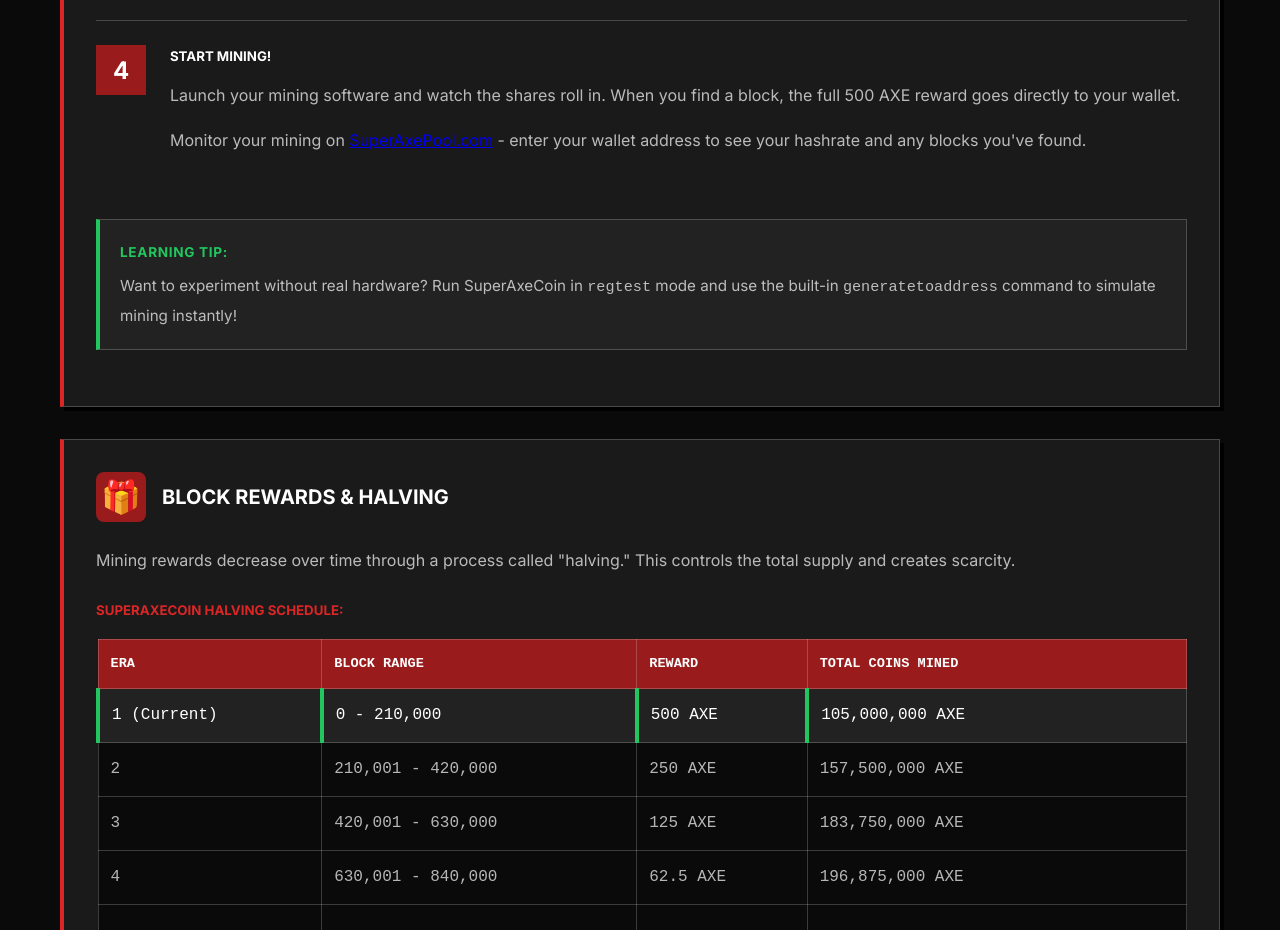
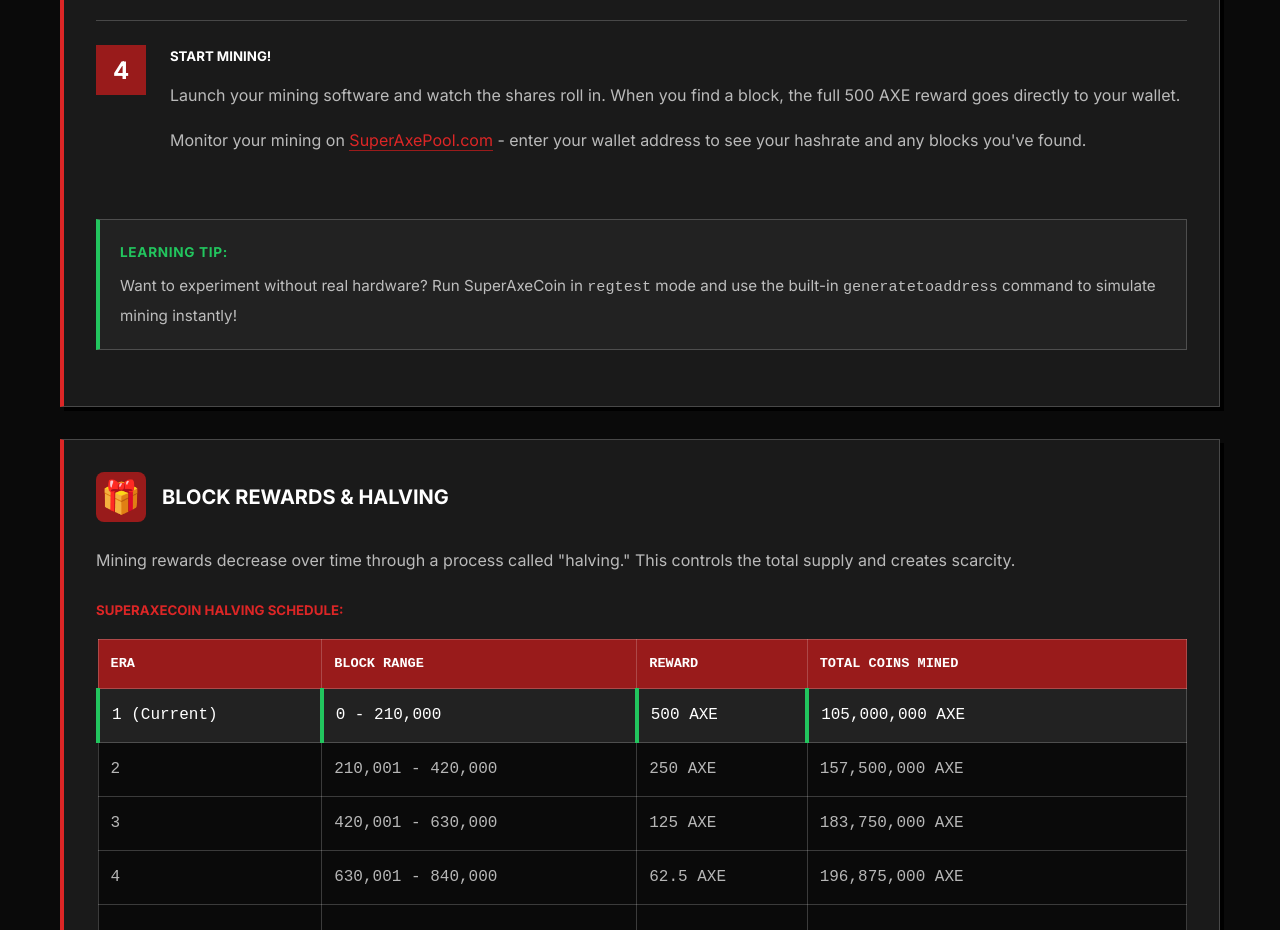
Before and after one commit to superness/superaxecoin-site, a plain HTML site: page index.html in a window 1280 px wide. Shown: the part 10720-11650 px from the top of the page. Drawn offline with nearby package versions, Linux system fonts and the light colour scheme; no server answers.

Commit message:
Style links in education content with red theme
🤖 Generated with [Claude Code](https://claude.com/claude-code)

Co-Authored-By: Claude <noreply@anthropic.com>

```diff
--- a/styles.css
+++ b/styles.css
@@ -1602,6 +1602,18 @@ section {
     color: var(--white);
 }
 
+.education-content a {
+    color: var(--red-primary);
+    text-decoration: none;
+    border-bottom: 1px solid var(--red-dark);
+    transition: all 0.2s ease;
+}
+
+.education-content a:hover {
+    color: var(--red-bright);
+    border-bottom-color: var(--red-bright);
+}
+
 .education-list {
     list-style: none;
     padding-left: 0;
```
